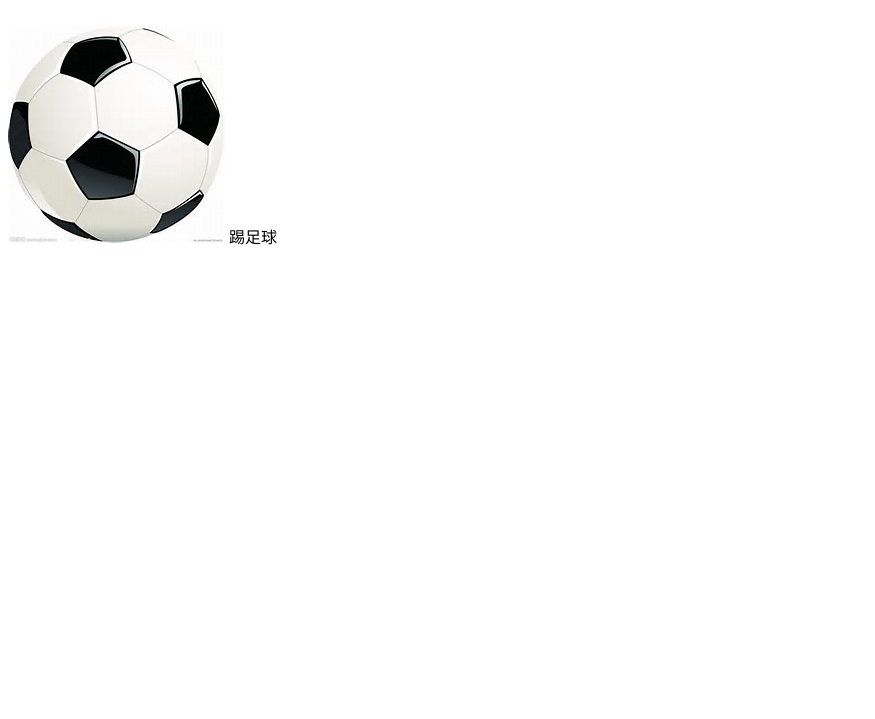
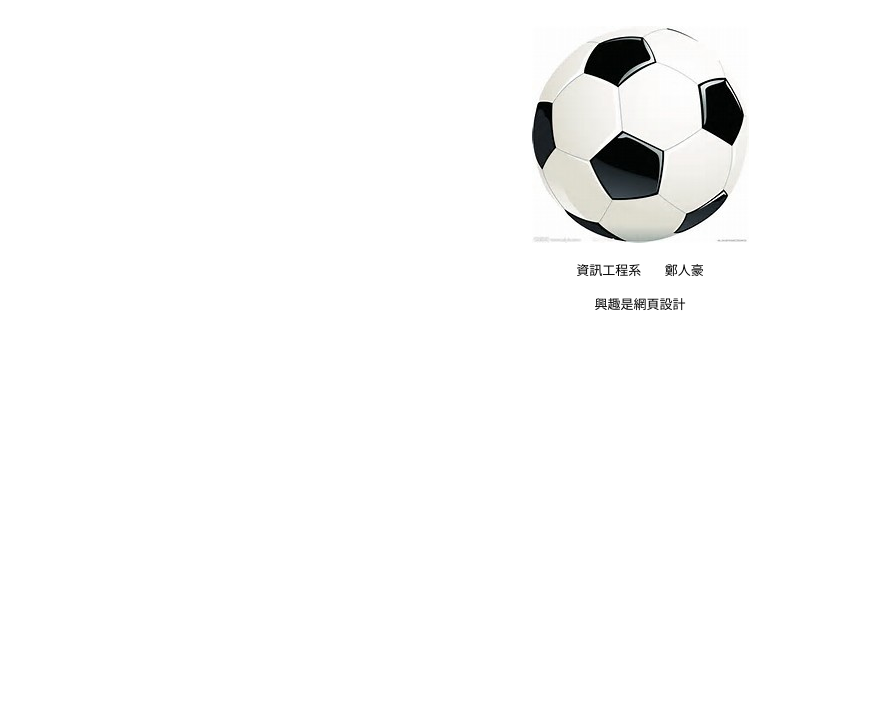
Before and after one commit to k90418126/k90418126.github.io, a plain HTML site: page index.html in a window 1280 px wide. Shown: the part 81-800 px from the top of the page, without its empty margins (0-875 px from the left). Drawn offline with Linux system fonts and the light colour scheme.

Commit message:
Add files via upload

```diff
--- a/index.html
+++ b/index.html
@@ -8,9 +8,13 @@
 
   </head>
   <body>
+  <center>
+<h1>正修科技大學 資訊工程系</h1><br/>
+<img src="01.jpg"alt=""></br>
+<pre>資訊工程系   鄭人豪</br>
+興趣是網頁設計
 
-<h1>正修科技大學 資訊工程系</h1><br/>
-<img src="01.jpg"alt="">
-踢足球
 </body>
+</center>
+</pre>
 </html>
```
